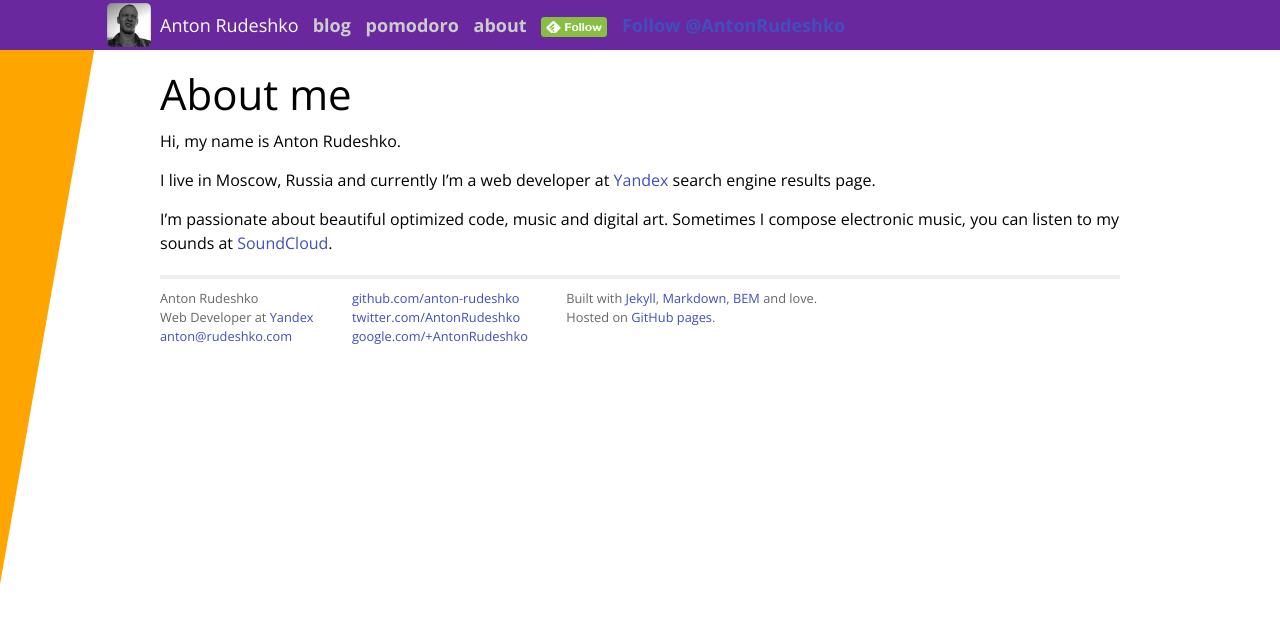
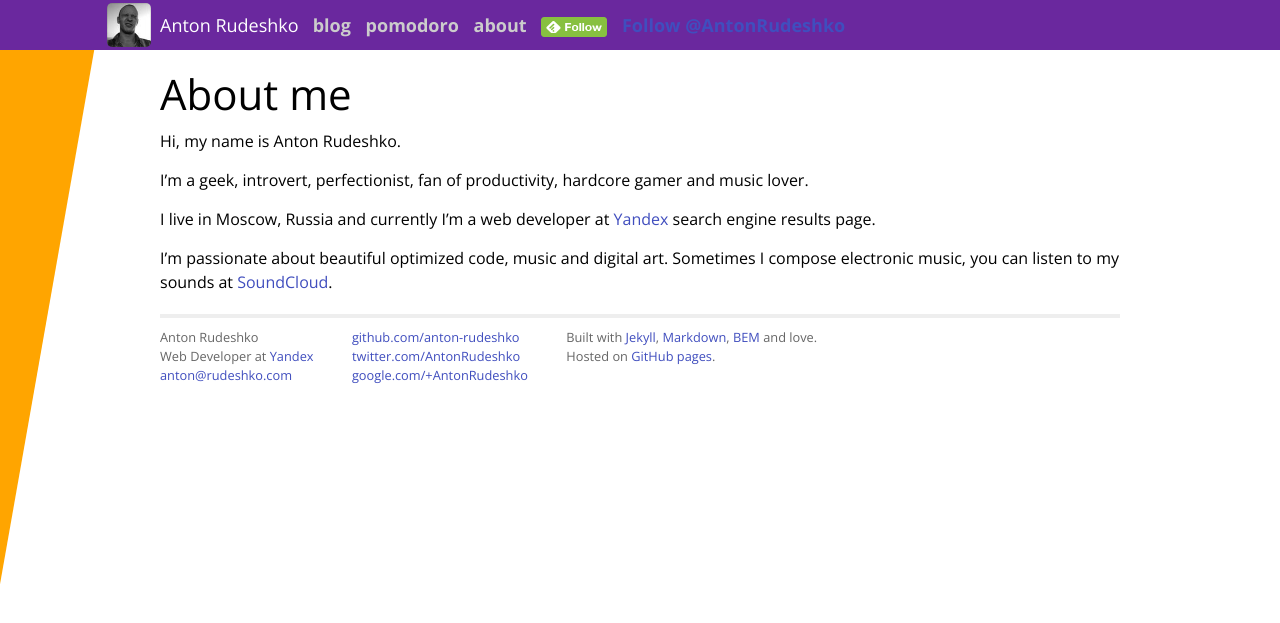
Before and after one commit to anton-rudeshko/anton-rudeshko.github.io, a Jekyll site: the page built from about/index.md, in a window 1280 px wide. Shown: the top 623 px of the page. Built offline with Jekyll 4.4.1, drawn with Linux system fonts in a browser that asks for light colours; Markdown is read by kramdown in place of the engine named in the settings; comment, search, counter and statistics services are not loaded.

Commit message:
Updated about page

```diff
--- a/about/index.md
+++ b/about/index.md
@@ -6,6 +6,8 @@ title: About Me
 # About me
 Hi, my name is Anton Rudeshko.
 
+I'm a geek, introvert, perfectionist, fan of productivity, hardcore gamer and music lover.
+
 I live in Moscow, Russia and currently I'm a web developer at [Yandex](http://www.yandex.ru/)
 search engine results page.
 
```
